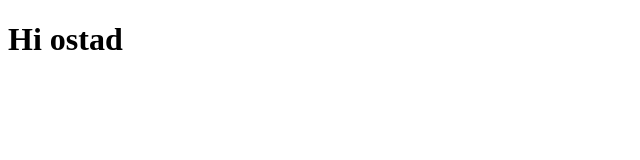
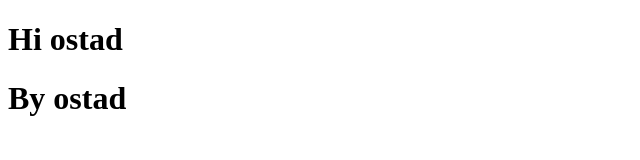
Before and after one commit to aliyehmahmodi23/mahmodiiii, a plain HTML site: page index.html in a window 1280 px wide. Shown: the whole page, without its empty margins (0-640 px from the left). Drawn offline with Linux system fonts and the light colour scheme.

Commit message:
dev edit

```diff
--- a/index.html
+++ b/index.html
@@ -7,5 +7,6 @@
 </head>
 <body>
     <h1>Hi ostad</h1>
+    <h1>By ostad</h1>
 </body>
 </html>
```
